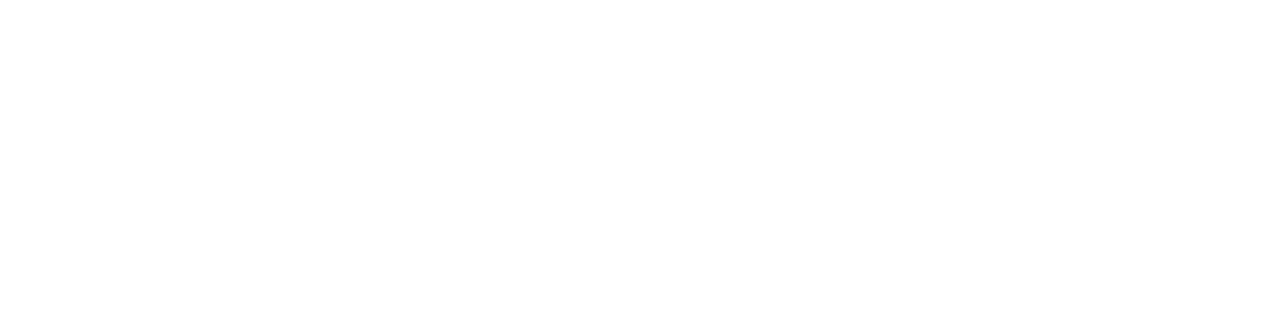
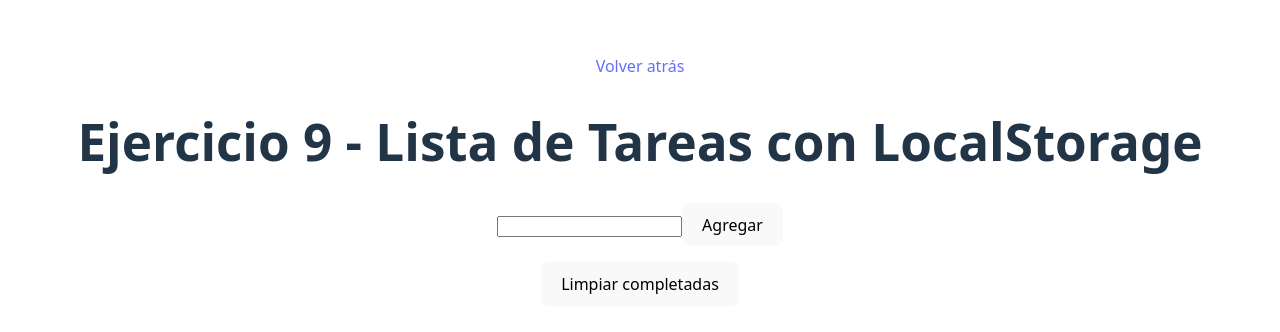
Before and after one commit to lorenazr98/ejercicios-react, a React (Vite) app: page /ejercicio9 in a window 1280 px wide. Before the commit this address had no page. Shown: the part 220-552 px from the top of the page. Built offline with nearby package versions, Linux system fonts and the light colour scheme.

Commit message:
Ejercicio 9

```diff
--- a/src/App.jsx
+++ b/src/App.jsx
@@ -8,6 +8,7 @@
 import Ejercicio6 from './components/Ejercicio6'
 import Ejercicio7 from './components/Ejercicio7'
 import Ejercicio8 from './components/Ejercicio8'
+import Ejercicio9 from './components/Ejercicio9'
 import Home from './components/Home'
 
 function App() {
@@ -23,6 +24,7 @@
         <Route path='/ejercicio6' element={<Ejercicio6/>}/>
         <Route path='/ejercicio7' element={<Ejercicio7/>}/>
         <Route path='/ejercicio8' element={<Ejercicio8/>}/>
+        <Route path='/ejercicio9' element={<Ejercicio9/>}/>
       </Routes>
     </>
   )
--- /dev/null
+++ b/src/components/Ejercicio9.jsx
@@ -0,0 +1,49 @@
+import { useEffect, useState } from "react";
+import { Link } from "react-router-dom";
+
+function Ejercicio9() {
+
+    const [nuevaTarea, setNuevaTarea] = useState("");
+    const [tareas, setTareas] = useState(() => {
+        const guardadas = localStorage.getItem("tareas")
+        return guardadas ? JSON.parse(guardadas) : []
+    });
+
+    useEffect(() => {
+        localStorage.setItem("tareas", JSON.stringify(tareas))
+    }, [tareas]);
+
+    function agregarTarea() {
+        setTareas([...tareas, {nombre: nuevaTarea, completada: false}]);
+        setNuevaTarea("");
+    }
+
+    function limpiarCompletadas() {
+        const tareasNoCompletadas = tareas.filter((tarea) => tarea.completada === false);
+        setTareas(tareasNoCompletadas);
+    }
+
+    return (
+        <div>
+            <Link to="/">Volver atrás</Link>
+            <h1>Ejercicio 9 - Lista de Tareas con LocalStorage</h1>
+            <input type="text" value={nuevaTarea} onChange={(e) => setNuevaTarea(e.target.value)}/>
+            <button onClick={agregarTarea}>Agregar</button>
+            <ul>
+                {tareas.map((tarea, index) => (
+                    <li key={index}><input type="checkbox" checked={tarea.completada} onChange={() => setTareas(
+                        tareas.map((t, i) => {
+                        if (i === index) {
+                            return {...t, completada: !t.completada}
+                        } else {
+                            return t
+                        }
+                        }))}/>{tarea.nombre}</li>
+                ))}
+            </ul>
+            <button onClick={limpiarCompletadas}>Limpiar completadas</button>
+        </div>
+    )
+}
+
+export default Ejercicio9;
```
